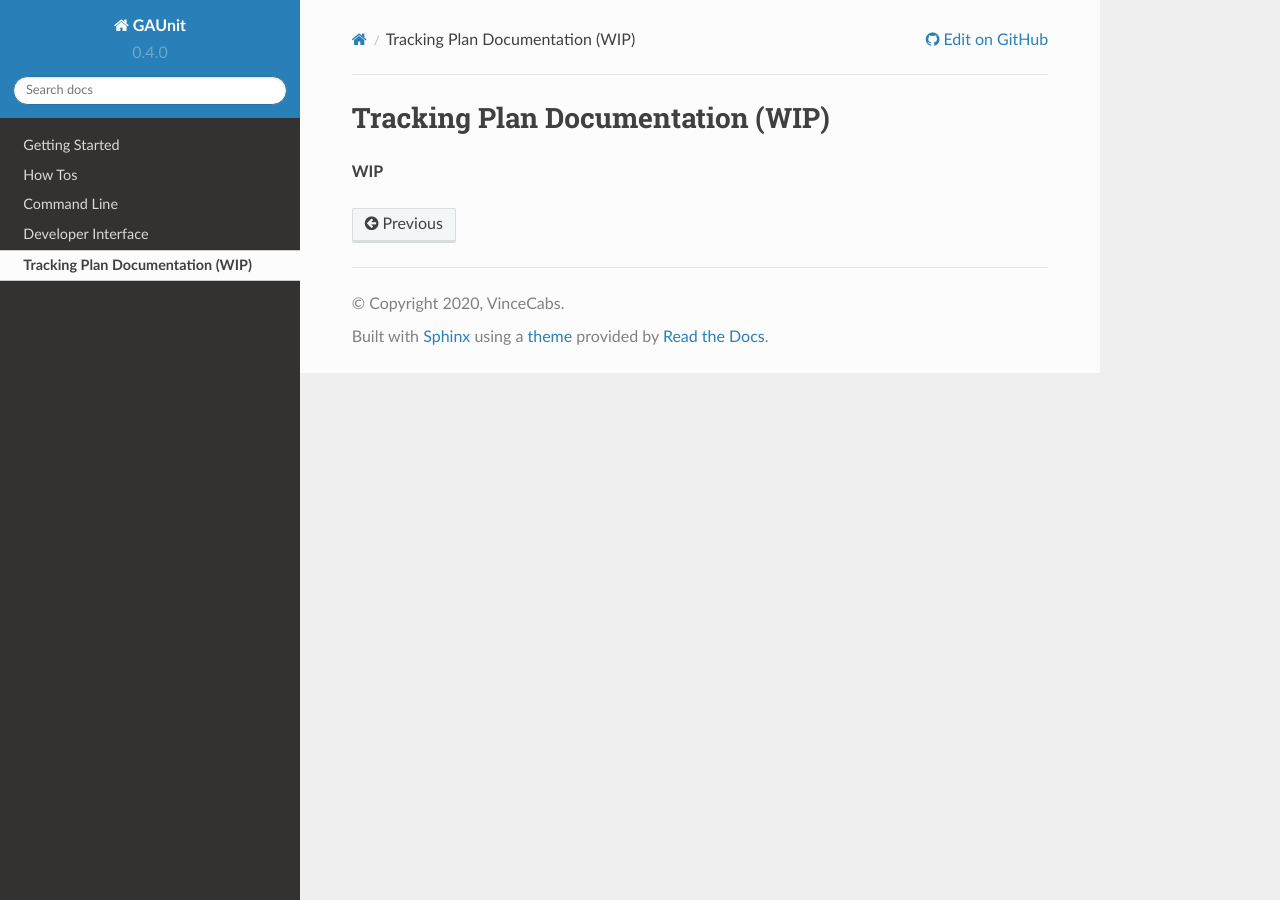
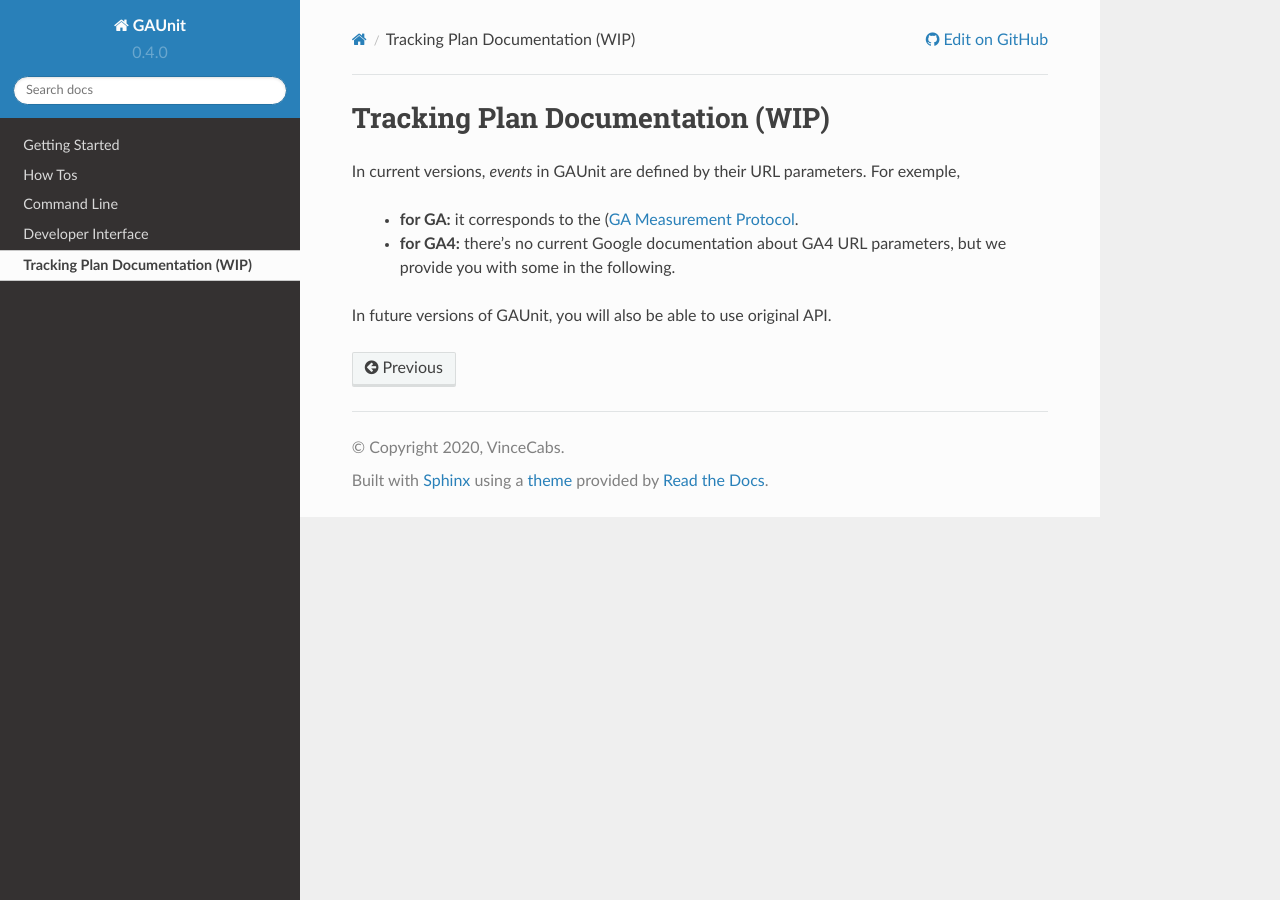
Before and after one commit to VinceCabs/GAUnit, a Sphinx documentation site: the page built from docs/tracking_plan.rst, in a window 1280 px wide. Built offline with Sphinx 7.4.7 and the Read the Docs theme 2.0.0, drawn with Linux system fonts in a browser that asks for light colours.

Commit message:
update tracking_plan.rst

```diff
--- a/docs/tracking_plan.rst
+++ b/docs/tracking_plan.rst
@@ -3,4 +3,9 @@
 Tracking Plan Documentation (WIP)
 =================================
 
-**WIP**
+In current versions, *events* in GAUnit are defined by their URL parameters. For exemple,
+
+ * **for GA:** it corresponds to the (`GA Measurement Protocol <https://developers.google.com/analytics/devguides/collection/protocol/v1/parameters>`_.
+ * **for GA4:** there's no current Google documentation about GA4 URL parameters, but we provide you with some in the following.
+
+In future versions of GAUnit, you will also be able to use original API.
```
